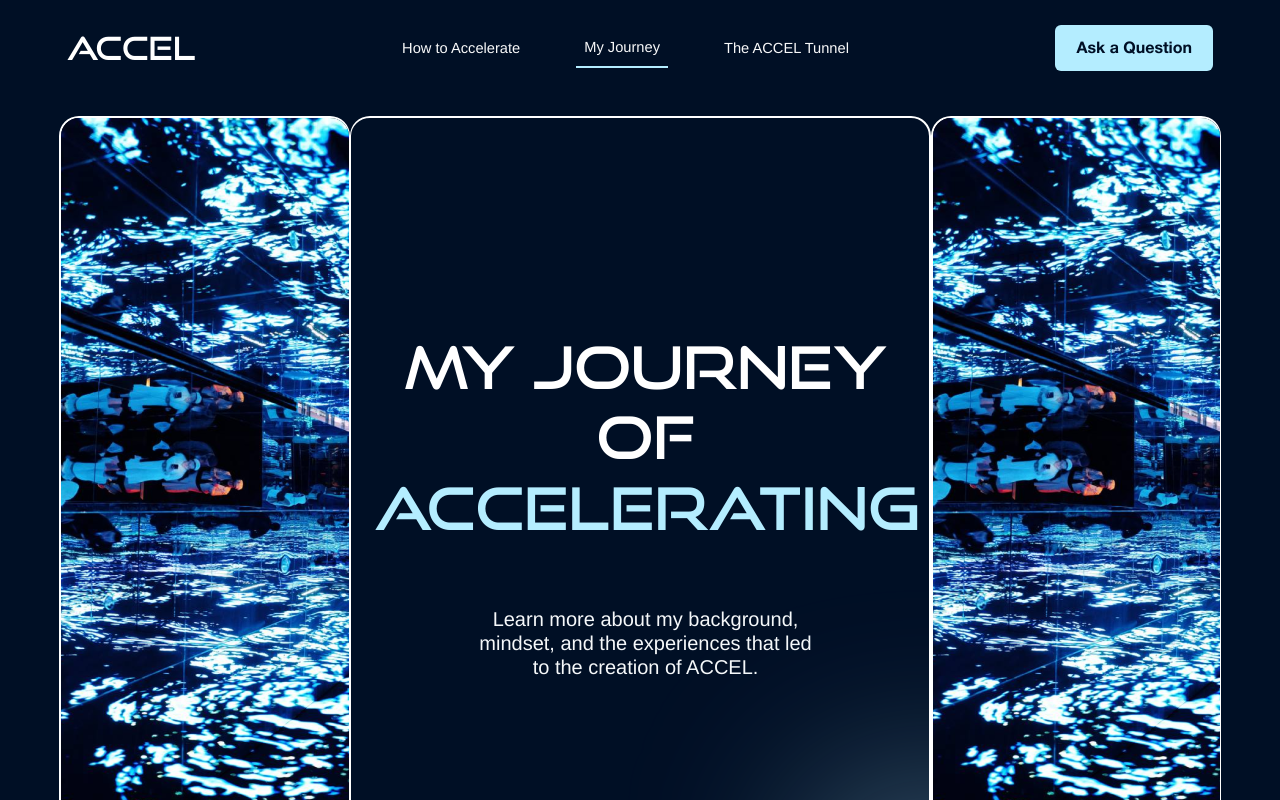
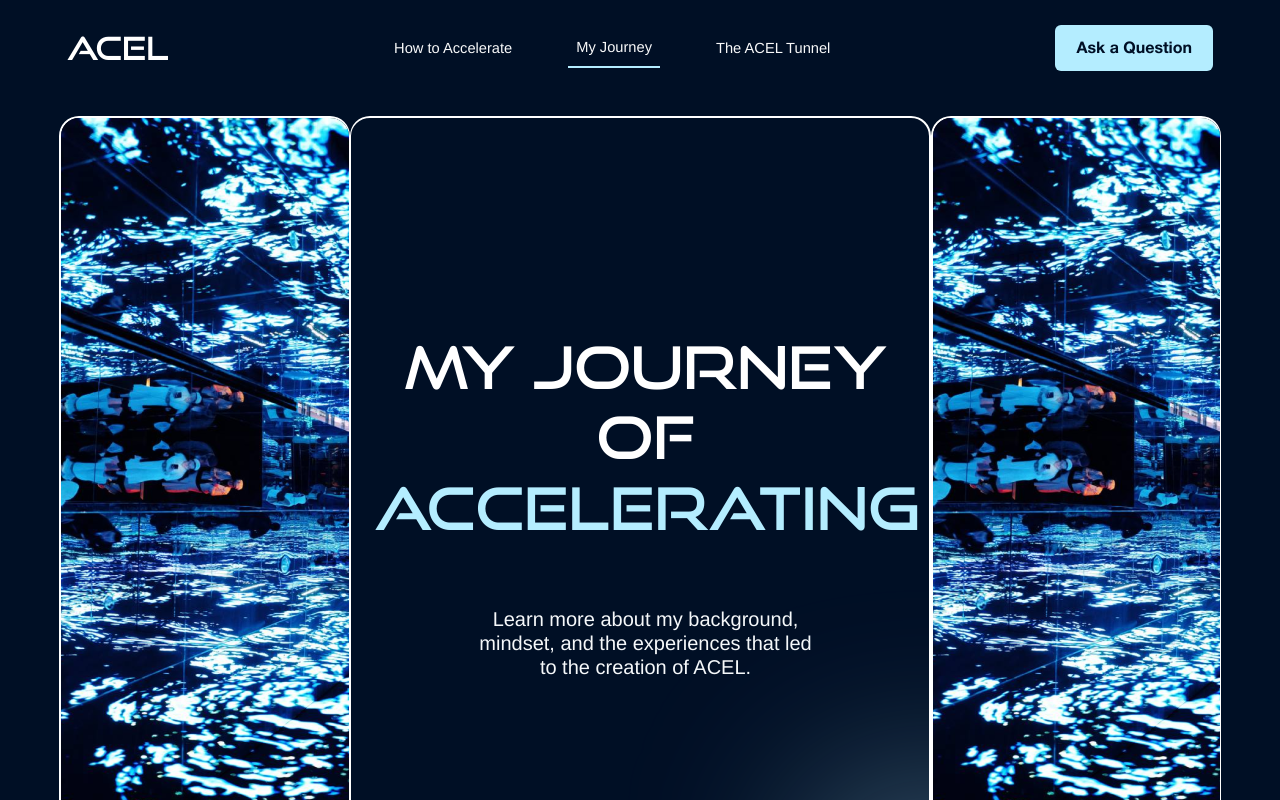
Before and after one commit to accelerateordie/accelerateordie.github.io, a Next.js app: page /my-journey in a window 1280 px wide. Shown: the top 800 px of the page. Built offline with nearby package versions, Linux system fonts and the light colour scheme.

Commit message:
Refactor Accel to Acel (#14)
* Update all 'Accel' to 'Acel'

* Update accelerateordie-thumbnail-min.png

* Revert all 'Acelerate' to 'Accelerate'

```diff
--- a/app/components/how-to-accelerate/sections-mobile.tsx
+++ b/app/components/how-to-accelerate/sections-mobile.tsx
@@ -1,6 +1,7 @@
 "use client"
 
 import { howToAccelerateCopy } from "@/app/copy/how-to-accelerate"
+
 
 export default function SectionsMobile() {
     return (
--- a/app/copy/footer.ts
+++ b/app/copy/footer.ts
@@ -58,7 +58,7 @@ export const footerCopy = {
         target: "_self",
       },
       {
-        name: "School of ACCEL",
+        name: "School of ACEL",
         url: "#",
         target: "_self",
       },
@@ -68,7 +68,7 @@ export const footerCopy = {
         target: "_self",
       },
       {
-        name: "ACCEL Tunnel",
+        name: "ACEL Tunnel",
         url: "https://www.acel.space/",
         target: "_blank",
       },
--- a/app/copy/home.ts
+++ b/app/copy/home.ts
@@ -2,7 +2,7 @@ export const homeCopy = {
     "page-title": "ACCELERATE OR DIE",
     "header": {
         "title": "<span class='text-blue'> accelerate</span><br>or die",
-        "subtitle": "Launching the ACCEL <br> Brand and Movement in one Epic Journey.",
+        "subtitle": "Launching the ACEL <br> Brand and Movement in one Epic Journey.",
         "subtitle-mob": "One Epic Journey<br>To Discover<br>the Brand and Movement.",
         "button": {
             "name": "LEARN MORE",
--- a/app/copy/my-journey.ts
+++ b/app/copy/my-journey.ts
@@ -2,11 +2,11 @@ export const myJournyCopy = {
     "header": {
         "title": "My Journey <br>of<br> <span class='text-blue'>Accelerating</span>",
         "title-mob": "My <br /> JOURNEY OF <span class='text-blue'>ACCELERATING</span>",
-        "subtitle": "Learn more about my background, mindset, and the experiences that led to the creation of ACCEL."
+        "subtitle": "Learn more about my background, mindset, and the experiences that led to the creation of ACEL."
     },
     "segment-1": {
-        "title": "From Homeschooling to <br> Founding <span class='text-blue'>ACCEL</span>",
-        "title-mob": "From Homeschooling <br> to Founding <span class='text-blue'>ACCEL</span>",
+        "title": "From Homeschooling to <br> Founding <span class='text-blue'>ACEL</span>",
+        "title-mob": "From Homeschooling <br> to Founding <span class='text-blue'>ACEL</span>",
         "items": [
             {
                 "title": "Early Life <br>and <span class='text-blue'>Education</span>",
@@ -51,9 +51,9 @@ export const myJournyCopy = {
                 "img": "./img/Discovering-Accelerationism.svg"
             },
             {
-                "title": "Launching <br> <span class='text-blue'> ACCEL</span>",
-                "title-mob": "Launching <br>ACCEL",
-                "description": "As I shared the accelerationism idea, it gained traction and validation. Motivated and inspired by the positive response, I decided to go all-in on the ACCEL brand, representing the accelerationist movement. I publicly committed to this cause, revealing my crypto identity and embracing my purpose. The support and enthusiasm I received reinforced my belief that I had found my destiny. Thus, ACCEL was born, with a mission to drive humanity forward through acceleration.",
+                "title": "Launching <br> <span class='text-blue'> ACEL</span>",
+                "title-mob": "Launching <br>ACEL",
+                "description": "As I shared the accelerationism idea, it gained traction and validation. Motivated and inspired by the positive response, I decided to go all-in on the ACEL brand, representing the accelerationist movement. I publicly committed to this cause, revealing my crypto identity and embracing my purpose. The support and enthusiasm I received reinforced my belief that I had found my destiny. Thus, ACEL was born, with a mission to drive humanity forward through acceleration.",
                 "img": "./img/Launching-ACCEL.svg"
             }
         ]
--- a/app/copy/navbar.ts
+++ b/app/copy/navbar.ts
@@ -1,5 +1,5 @@
 export const navbarCopy = {
-  title: "ACCEL",
+  title: "ACEL",
   navbarLinks: [
     {
       name: "How to Accelerate",
@@ -12,7 +12,7 @@ export const navbarCopy = {
       target: "_self",
     },
     {
-      name: "The ACCEL Tunnel",
+      name: "The ACEL Tunnel",
       url: "https://www.acel.space/",
       target: "_blank",
     },
```
